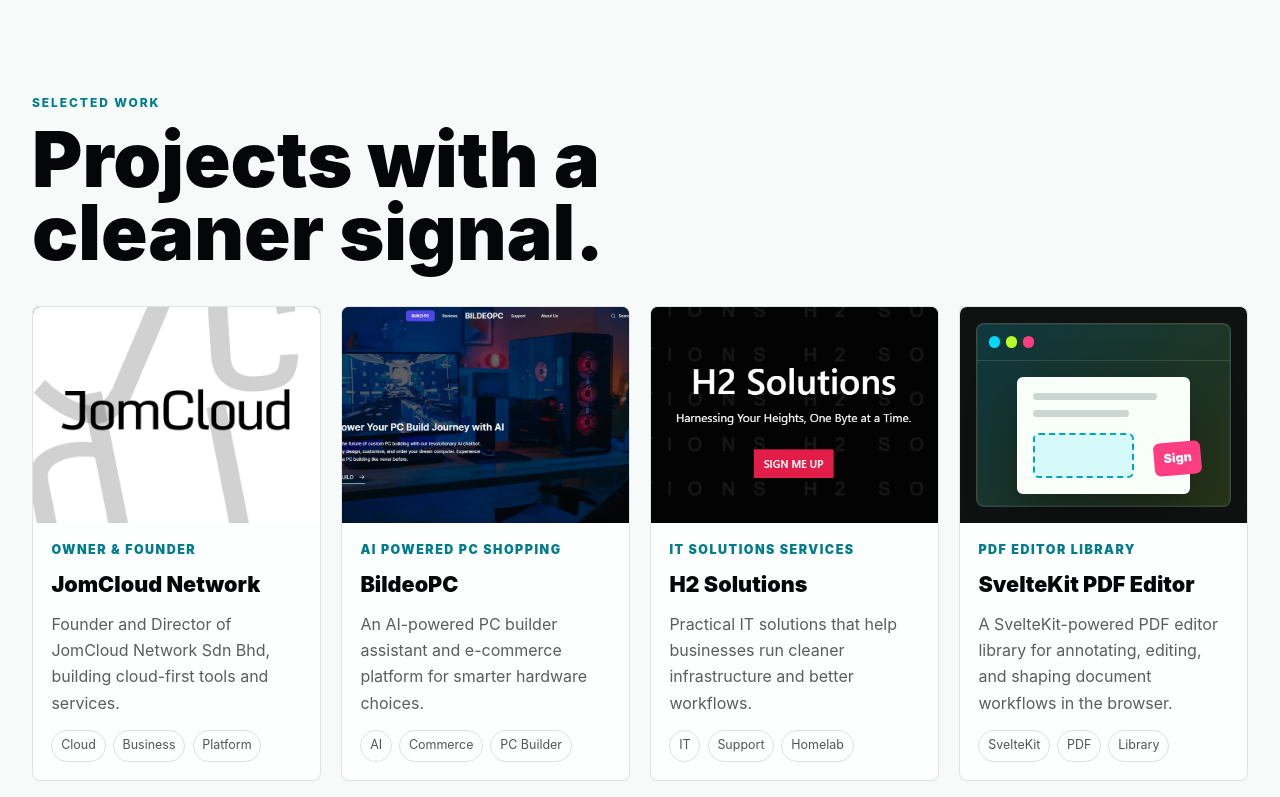
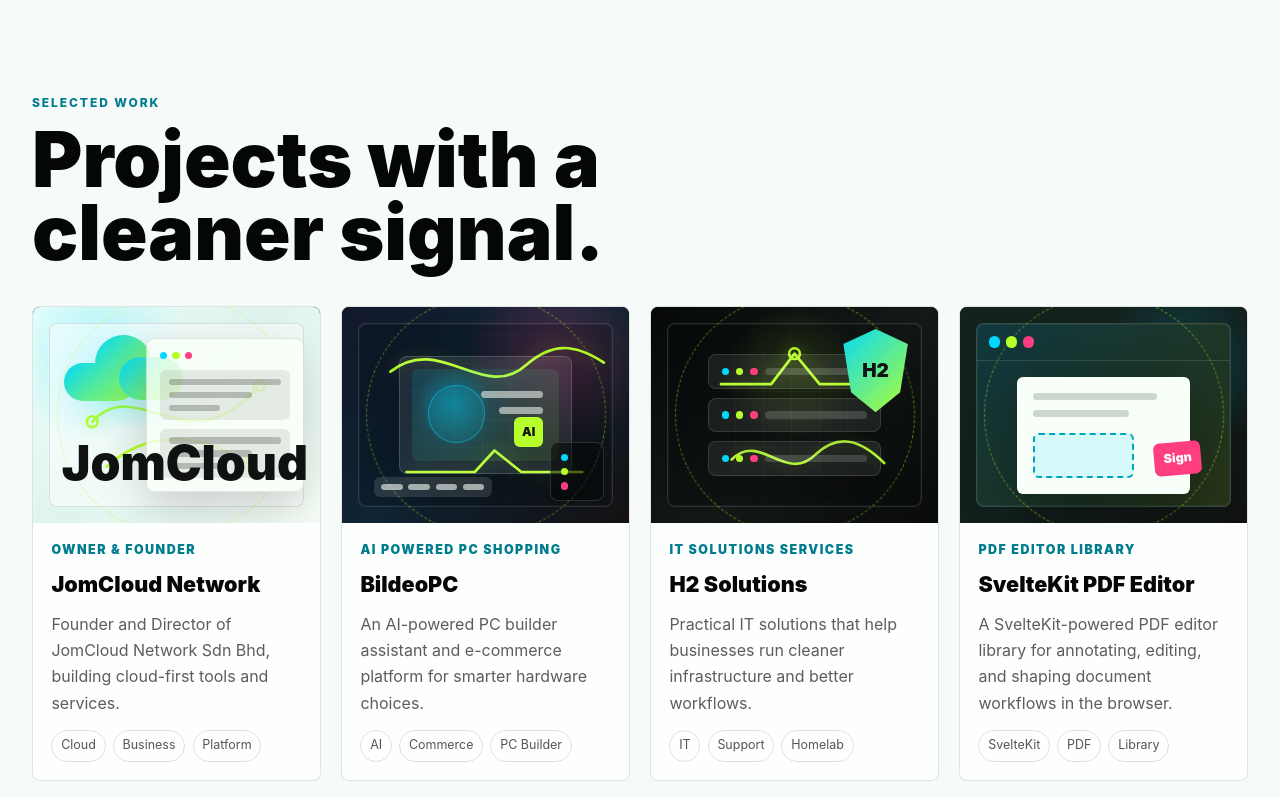
Before and after one commit to TheBlankness/myportfolio, a SvelteKit app: page / in a window 1280 px wide. Shown: the part 1543-2340 px from the top of the page. Built offline with nearby package versions, Linux system fonts and the light colour scheme.

Commit message:
new portfolio images

```diff
--- a/src/routes/+page.svelte
+++ b/src/routes/+page.svelte
@@ -13,8 +13,7 @@
 			description:
 				'Founder and Director of JomCloud Network Sdn Bhd, building cloud-first tools and services.',
 			url: 'https://www.jomcloud.com',
-			image: '/lawcloudnet.png',
-			alt: 'JomCloud Network website preview',
+			visual: 'cloud',
 			tags: ['Cloud', 'Business', 'Platform']
 		},
 		{
@@ -23,8 +22,7 @@
 			description:
 				'An AI-powered PC builder assistant and e-commerce platform for smarter hardware choices.',
 			url: 'https://bildeopc.jomcloud.com/',
-			image: '/bildeopc.png',
-			alt: 'BildeoPC platform preview',
+			visual: 'pc',
 			tags: ['AI', 'Commerce', 'PC Builder']
 		},
 		{
@@ -33,8 +31,7 @@
 			description:
 				'Practical IT solutions that help businesses run cleaner infrastructure and better workflows.',
 			url: 'https://h2.jomcloud.com/',
-			image: '/homelab.png',
-			alt: 'H2 Solutions services preview',
+			visual: 'lab',
 			tags: ['IT', 'Support', 'Homelab']
 		},
 		{
@@ -306,8 +303,93 @@
 							aria-label={`Open ${project.title}`}
 						>
 							<div class="project-visual">
-								{#if project.visual === 'pdf'}
-									<div class="pdf-preview" aria-hidden="true">
+								<div class={`vector-preview vector-${project.visual}`} aria-hidden="true">
+									<div class="vector-backdrop" />
+
+									{#if project.visual === 'cloud'}
+										<div class="cloud-mark">
+											<span />
+											<span />
+											<span />
+										</div>
+										<div class="vector-console cloud-console">
+											<div class="console-top">
+												<span />
+												<span />
+												<span />
+											</div>
+											<div class="cloud-server primary">
+												<span />
+												<span />
+												<span />
+											</div>
+											<div class="cloud-server secondary">
+												<span />
+												<span />
+												<span />
+											</div>
+										</div>
+										<svg class="vector-lines" viewBox="0 0 320 220">
+											<path d="M66 118 C116 62 174 170 252 78" />
+											<path d="M82 168 C126 128 184 128 238 164" />
+											<circle cx="66" cy="118" r="6" />
+											<circle cx="252" cy="78" r="6" />
+											<circle cx="238" cy="164" r="6" />
+										</svg>
+										<strong>JomCloud</strong>
+									{:else if project.visual === 'pc'}
+										<div class="monitor-shell">
+											<div class="monitor-screen">
+												<span class="ai-orb" />
+												<span class="build-line one" />
+												<span class="build-line two" />
+												<span class="build-chip">AI</span>
+											</div>
+										</div>
+										<div class="pc-tower">
+											<span />
+											<span />
+											<span />
+										</div>
+										<div class="keyboard-plate">
+											<span />
+											<span />
+											<span />
+											<span />
+										</div>
+										<svg class="vector-lines" viewBox="0 0 320 220">
+											<path d="M54 62 C110 18 158 98 206 54 C234 30 258 30 292 52" />
+											<path d="M72 174 H148 L170 150 L200 174 H268" />
+										</svg>
+									{:else if project.visual === 'lab'}
+										<div class="lab-rack">
+											<div>
+												<span />
+												<span />
+												<span />
+											</div>
+											<div>
+												<span />
+												<span />
+												<span />
+											</div>
+											<div>
+												<span />
+												<span />
+												<span />
+											</div>
+										</div>
+										<div class="shield-badge">
+											<span>H2</span>
+										</div>
+										<svg class="vector-lines" viewBox="0 0 320 220">
+											<path d="M78 76 H134 L160 42 L188 76 H244" />
+											<path d="M90 160 C122 128 150 188 184 154 C208 132 232 136 260 164" />
+											<circle cx="160" cy="42" r="6" />
+											<circle cx="244" cy="76" r="6" />
+										</svg>
+									{:else}
+										<div class="pdf-preview">
 											<div class="pdf-toolbar">
 												<span />
 												<span />
@@ -320,15 +402,8 @@
 												<div class="pdf-comment">Sign</div>
 											</div>
 										</div>
-								{:else}
-									<img
-										src={project.image}
-										alt={project.alt}
-										loading="lazy"
-										width="1000"
-										height="667"
-									/>
 									{/if}
+								</div>
 								<svg class="card-circuit" viewBox="0 0 320 180" aria-hidden="true">
 									<path d="M8 150 C70 84 94 112 148 76 C194 44 228 76 312 24" />
 									<circle cx="148" cy="76" r="5" />
@@ -905,20 +980,356 @@
 		aspect-ratio: 4 / 3;
 		overflow: hidden;
 		background: #101211;
+		isolation: isolate;
 	}
 
-	.project-visual img {
+	.vector-preview {
+		position: absolute;
+		inset: 0;
+		display: grid;
+		place-items: center;
+		overflow: hidden;
+		padding: 1rem;
+		background: #111514;
+	}
+
+	.vector-preview::before {
+		position: absolute;
+		inset: 0;
+		content: '';
+		background-image: linear-gradient(rgba(248, 255, 248, 0.08) 1px, transparent 1px),
+			linear-gradient(90deg, rgba(248, 255, 248, 0.08) 1px, transparent 1px);
+		background-size: 28px 28px;
+		mask-image: radial-gradient(circle at center, black, transparent 76%);
+		opacity: 0.7;
+	}
+
+	.vector-preview::after {
+		position: absolute;
+		width: 15rem;
+		height: 15rem;
+		content: '';
+		border: 1px dashed rgba(183, 255, 42, 0.48);
+		border-radius: 999px;
+		animation: spin 18s linear infinite;
+	}
+
+	.vector-cloud {
+		background: radial-gradient(circle at 22% 20%, rgba(0, 216, 255, 0.24), transparent 32%),
+			linear-gradient(135deg, #ecfffb, #dff4ef 48%, #f8fff8);
+	}
+
+	.vector-pc {
+		background: radial-gradient(circle at 74% 24%, rgba(255, 61, 129, 0.28), transparent 34%),
+			linear-gradient(135deg, #12182b, #102536 48%, #151112);
+	}
+
+	.vector-lab {
+		background: radial-gradient(circle at 50% 32%, rgba(183, 255, 42, 0.18), transparent 34%),
+			linear-gradient(135deg, #070909, #141817 56%, #090b0a);
+	}
+
+	.vector-pdf {
+		background: radial-gradient(circle at 78% 28%, rgba(0, 216, 255, 0.2), transparent 32%),
+			linear-gradient(135deg, #14221d, #12201d 48%, #101211);
+	}
+
+	.vector-backdrop {
+		position: absolute;
+		inset: 1rem;
+		border: 1px solid rgba(248, 255, 248, 0.14);
+		border-radius: 8px;
+		background: rgba(5, 6, 7, 0.18);
+		box-shadow: inset 0 0 0 1px rgba(255, 255, 255, 0.04);
+	}
+
+	.vector-cloud .vector-backdrop {
+		border-color: rgba(5, 6, 7, 0.1);
+		background: rgba(255, 255, 255, 0.5);
+	}
+
+	.vector-preview strong {
+		position: absolute;
+		left: 1.8rem;
+		bottom: 1.45rem;
+		z-index: 2;
+		color: #101211;
+		font-size: clamp(1.8rem, 4vw, 3rem);
+		font-weight: 900;
+		letter-spacing: 0;
+	}
+
+	.vector-lines {
+		position: absolute;
+		inset: 0;
+		z-index: 1;
 		width: 100%;
 		height: 100%;
-		object-fit: cover;
-		object-position: top;
-		transition: transform 500ms ease, filter 500ms ease;
 	}
 
-	.project-card:hover img,
-	.project-card:focus-within img {
-		transform: scale(1.06);
-		filter: saturate(1.15);
+	.vector-lines path,
+	.vector-lines circle {
+		fill: none;
+		stroke: #b7ff2a;
+		stroke-linecap: round;
+		stroke-linejoin: round;
+		stroke-width: 3;
+		filter: drop-shadow(0 0 10px rgba(183, 255, 42, 0.35));
+	}
+
+	.vector-lines path {
+		stroke-dasharray: 380;
+		stroke-dashoffset: 0;
+		transition: stroke-dashoffset 600ms ease;
+	}
+
+	.project-card:hover .vector-lines path,
+	.project-card:focus-within .vector-lines path {
+		stroke-dashoffset: 380;
+	}
+
+	.cloud-mark {
+		position: absolute;
+		left: 1.55rem;
+		top: 1.45rem;
+		z-index: 2;
+		width: 8rem;
+		height: 4.6rem;
+	}
+
+	.cloud-mark span {
+		position: absolute;
+		display: block;
+		border-radius: 999px;
+		background: linear-gradient(135deg, #00d8ff, #b7ff2a);
+		box-shadow: 0 14px 35px rgba(0, 216, 255, 0.18);
+	}
+
+	.cloud-mark span:nth-child(1) {
+		left: 0.4rem;
+		bottom: 0.2rem;
+		width: 4.5rem;
+		height: 2.4rem;
+	}
+
+	.cloud-mark span:nth-child(2) {
+		left: 2.3rem;
+		top: 0.25rem;
+		width: 3.6rem;
+		height: 3.6rem;
+	}
+
+	.cloud-mark span:nth-child(3) {
+		right: 0.2rem;
+		bottom: 0.25rem;
+		width: 4rem;
+		height: 2.7rem;
+	}
+
+	.vector-console {
+		position: relative;
+		z-index: 2;
+		border: 1px solid rgba(5, 6, 7, 0.1);
+		border-radius: 8px;
+		background: rgba(248, 255, 248, 0.82);
+		padding: 0.8rem;
+		box-shadow: 0 18px 48px rgba(5, 6, 7, 0.18);
+	}
+
+	.cloud-console {
+		width: min(62%, 13rem);
+		margin-left: auto;
+	}
+
+	.console-top {
+		display: flex;
+		gap: 0.35rem;
+		margin-bottom: 0.7rem;
+	}
+
+	.console-top span,
+	.pc-tower span,
+	.lab-rack span {
+		width: 0.45rem;
+		height: 0.45rem;
+		border-radius: 999px;
+		background: #00d8ff;
+	}
+
+	.console-top span:nth-child(2),
+	.pc-tower span:nth-child(2),
+	.lab-rack span:nth-child(2) {
+		background: #b7ff2a;
+	}
+
+	.console-top span:nth-child(3),
+	.pc-tower span:nth-child(3),
+	.lab-rack span:nth-child(3) {
+		background: #ff3d81;
+	}
+
+	.cloud-server {
+		display: grid;
+		gap: 0.4rem;
+		border-radius: 6px;
+		background: rgba(5, 6, 7, 0.08);
+		padding: 0.55rem;
+	}
+
+	.cloud-server + .cloud-server {
+		margin-top: 0.55rem;
+	}
+
+	.cloud-server span {
+		height: 0.4rem;
+		border-radius: 999px;
+		background: rgba(5, 6, 7, 0.22);
+	}
+
+	.cloud-server span:nth-child(2) {
+		width: 74%;
+	}
+
+	.cloud-server span:nth-child(3) {
+		width: 46%;
+	}
+
+	.monitor-shell {
+		position: relative;
+		z-index: 2;
+		width: min(68%, 14.5rem);
+		border: 1px solid rgba(248, 255, 248, 0.16);
+		border-radius: 8px;
+		background: rgba(248, 255, 248, 0.08);
+		padding: 0.75rem;
+		box-shadow: 0 20px 58px rgba(0, 0, 0, 0.34);
+	}
+
+	.monitor-screen {
+		position: relative;
+		aspect-ratio: 16 / 10;
+		overflow: hidden;
+		border-radius: 6px;
+		background: radial-gradient(circle at 28% 38%, rgba(0, 216, 255, 0.32), transparent 30%),
+			linear-gradient(135deg, rgba(0, 216, 255, 0.12), rgba(183, 255, 42, 0.1));
+	}
+
+	.ai-orb {
+		position: absolute;
+		left: 1rem;
+		top: 1rem;
+		width: 3.6rem;
+		height: 3.6rem;
+		border: 1px solid rgba(0, 216, 255, 0.45);
+		border-radius: 999px;
+		background: rgba(0, 216, 255, 0.18);
+		box-shadow: 0 0 34px rgba(0, 216, 255, 0.2);
+	}
+
+	.build-line {
+		position: absolute;
+		right: 1rem;
+		height: 0.45rem;
+		border-radius: 999px;
+		background: rgba(248, 255, 248, 0.55);
+	}
+
+	.build-line.one {
+		top: 1.4rem;
+		width: 42%;
+	}
+
+	.build-line.two {
+		top: 2.35rem;
+		width: 30%;
+	}
+
+	.build-chip {
+		position: absolute;
+		right: 1rem;
+		bottom: 0.9rem;
+		border-radius: 6px;
+		background: #b7ff2a;
+		padding: 0.35rem 0.5rem;
+		color: #101211;
+		font-size: 0.76rem;
+		font-weight: 900;
+	}
+
+	.pc-tower {
+		position: absolute;
+		right: 1.55rem;
+		bottom: 1.35rem;
+		z-index: 2;
+		display: grid;
+		gap: 0.45rem;
+		width: 3.4rem;
+		border: 1px solid rgba(248, 255, 248, 0.14);
+		border-radius: 8px;
+		background: rgba(5, 6, 7, 0.55);
+		padding: 0.65rem;
+	}
+
+	.keyboard-plate {
+		position: absolute;
+		left: 2rem;
+		bottom: 1.6rem;
+		z-index: 2;
+		display: flex;
+		gap: 0.35rem;
+		border-radius: 6px;
+		background: rgba(248, 255, 248, 0.12);
+		padding: 0.45rem;
+	}
+
+	.keyboard-plate span {
+		width: 1.35rem;
+		height: 0.35rem;
+		border-radius: 999px;
+		background: rgba(248, 255, 248, 0.6);
+	}
+
+	.lab-rack {
+		position: relative;
+		z-index: 2;
+		display: grid;
+		gap: 0.55rem;
+		width: min(68%, 13.5rem);
+	}
+
+	.lab-rack > div {
+		display: flex;
+		align-items: center;
+		gap: 0.45rem;
+		border: 1px solid rgba(248, 255, 248, 0.12);
+		border-radius: 8px;
+		background: rgba(248, 255, 248, 0.07);
+		padding: 0.8rem;
+		box-shadow: 0 14px 36px rgba(0, 0, 0, 0.24);
+	}
+
+	.lab-rack > div::after {
+		height: 0.45rem;
+		flex: 1;
+		content: '';
+		border-radius: 999px;
+		background: rgba(248, 255, 248, 0.16);
+	}
+
+	.shield-badge {
+		position: absolute;
+		right: 1.5rem;
+		top: 1.35rem;
+		z-index: 2;
+		display: grid;
+		width: 4.8rem;
+		height: 5.2rem;
+		place-items: center;
+		background: linear-gradient(135deg, #00d8ff, #b7ff2a);
+		clip-path: polygon(50% 0, 92% 18%, 82% 76%, 50% 100%, 18% 76%, 8% 18%);
+		color: #101211;
+		font-size: 1.2rem;
+		font-weight: 900;
 	}
 
 	.card-circuit {
```
Lines whose indentation alone changed are shown as unchanged.
